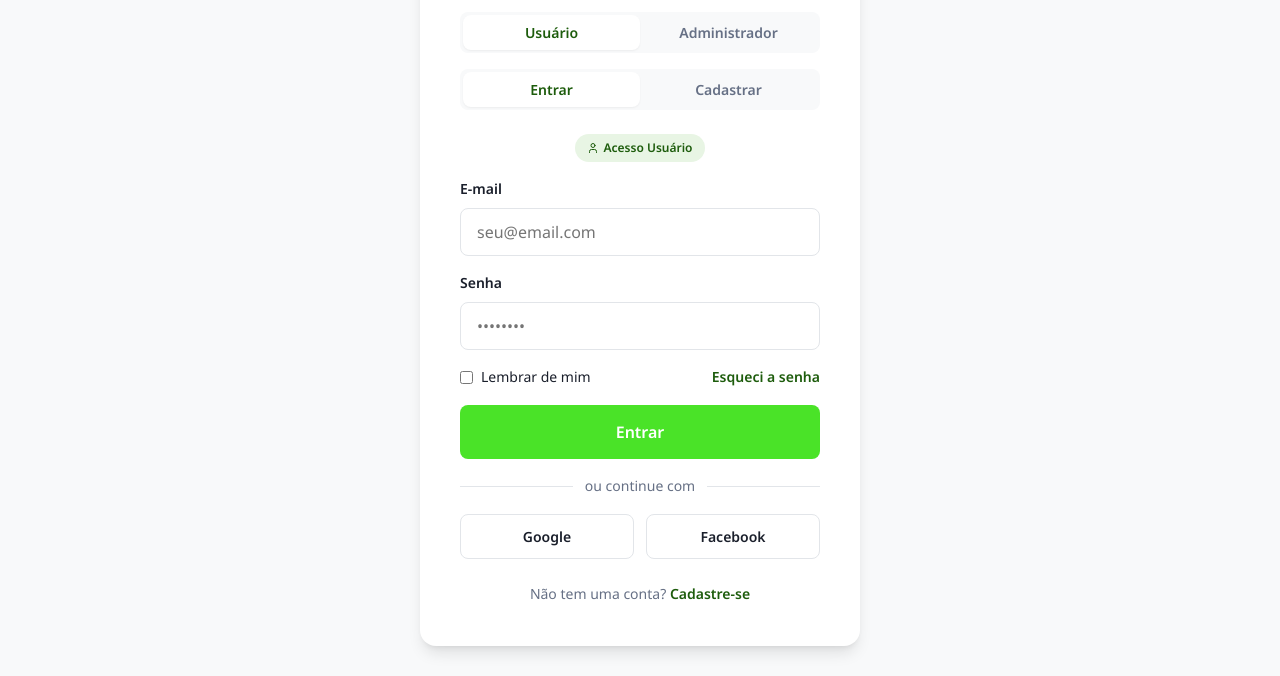
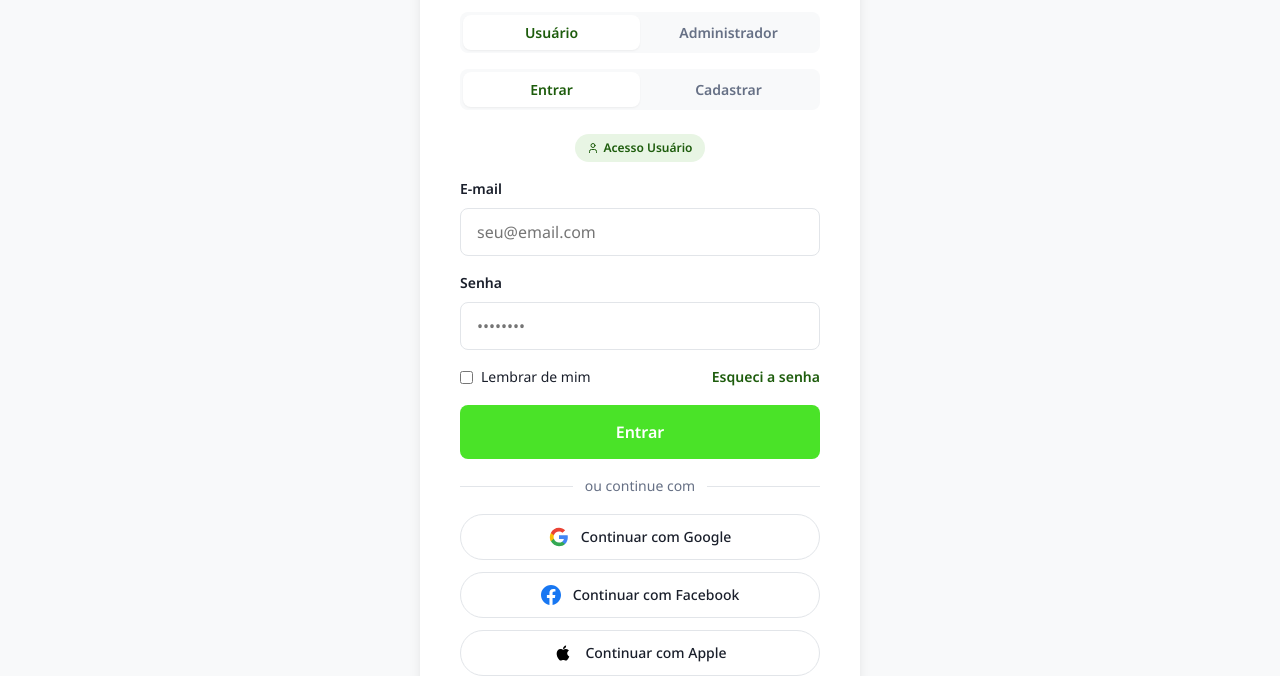
Before and after one commit to Andrelbmachado/CSA, a plain HTML site: page login.html in a window 1280 px wide. Shown: the part 280-956 px from the top of the page. Drawn offline with Linux system fonts and the light colour scheme.

Commit message:
fix: social login buttons - pill shape, brand icons (Google/Facebook/Apple), stacked vertically

```diff
--- a/css/pages.css
+++ b/css/pages.css
@@ -850,6 +850,26 @@
 }
 .auth-footer a { color: var(--green-dark); font-weight: 600; }
 
+.social-btn {
+  display: flex !important;
+  align-items: center;
+  justify-content: center;
+  gap: var(--space-3);
+  border: 1px solid var(--border-light) !important;
+  border-radius: 999px !important;
+  padding: var(--space-3) var(--space-4) !important;
+  font-weight: 500;
+  font-size: var(--font-size-sm);
+  transition: all var(--transition-fast);
+}
+.social-btn:hover {
+  border-color: var(--border-dark) !important;
+  background: var(--surface) !important;
+}
+.social-btn svg {
+  flex-shrink: 0;
+}
+
 /* ══════════════════════════════════════════════
    PROFILE PAGE
    ══════════════════════════════════════════════ */
--- a/login.html
+++ b/login.html
@@ -96,12 +96,18 @@
 
         <div class="auth-divider">ou continue com</div>
 
-        <div style="display:flex;gap:var(--space-3);">
-          <button class="btn btn-ghost w-full" style="border:1px solid var(--border-light);" onclick="showToast('Login com Google em breve!','info')" data-tooltip="Login com Google">
-            Google
+        <div style="display:flex;flex-direction:column;gap:var(--space-3);">
+          <button class="btn btn-ghost w-full social-btn" onclick="showToast('Login com Google em breve!','info')">
+            <svg width="20" height="20" viewBox="0 0 24 24"><path d="M22.56 12.25c0-.78-.07-1.53-.2-2.25H12v4.26h5.92a5.06 5.06 0 0 1-2.2 3.32v2.77h3.57c2.08-1.92 3.28-4.74 3.28-8.1z" fill="#4285F4"/><path d="M12 23c2.97 0 5.46-.98 7.28-2.66l-3.57-2.77c-.98.66-2.23 1.06-3.71 1.06-2.86 0-5.29-1.93-6.16-4.53H2.18v2.84C3.99 20.53 7.7 23 12 23z" fill="#34A853"/><path d="M5.84 14.09c-.22-.66-.35-1.36-.35-2.09s.13-1.43.35-2.09V7.07H2.18A11.96 11.96 0 0 0 1 12c0 1.94.46 3.77 1.18 5.07l3.66-2.84v-.14z" fill="#FBBC05"/><path d="M12 5.38c1.62 0 3.06.56 4.21 1.64l3.15-3.15C17.45 2.09 14.97 1 12 1 7.7 1 3.99 3.47 2.18 7.07l3.66 2.84c.87-2.6 3.3-4.53 6.16-4.53z" fill="#EA4335"/></svg>
+            Continuar com Google
           </button>
-          <button class="btn btn-ghost w-full" style="border:1px solid var(--border-light);" onclick="showToast('Login com Facebook em breve!','info')" data-tooltip="Login com Facebook">
-            Facebook
+          <button class="btn btn-ghost w-full social-btn" onclick="showToast('Login com Facebook em breve!','info')">
+            <svg width="20" height="20" viewBox="0 0 24 24"><path d="M24 12.073c0-6.627-5.373-12-12-12s-12 5.373-12 12c0 5.99 4.388 10.954 10.125 11.854v-8.385H7.078v-3.47h3.047V9.43c0-3.007 1.792-4.669 4.533-4.669 1.312 0 2.686.235 2.686.235v2.953H15.83c-1.491 0-1.956.925-1.956 1.874v2.25h3.328l-.532 3.47h-2.796v8.385C19.612 23.027 24 18.062 24 12.073z" fill="#1877F2"/></svg>
+            Continuar com Facebook
+          </button>
+          <button class="btn btn-ghost w-full social-btn" onclick="showToast('Login com Apple em breve!','info')">
+            <svg width="20" height="20" viewBox="0 0 24 24"><path d="M17.05 20.28c-.98.95-2.05.88-3.08.4-1.09-.5-2.08-.48-3.24 0-1.44.62-2.2.44-3.06-.4C2.79 15.25 3.51 7.59 9.05 7.31c1.35.07 2.29.74 3.08.8 1.18-.24 2.31-.93 3.57-.84 1.51.12 2.65.72 3.4 1.8-3.12 1.87-2.38 5.98.48 7.13-.57 1.5-1.31 2.99-2.54 4.09zM12.03 7.25c-.15-2.23 1.66-4.07 3.74-4.25.29 2.58-2.34 4.5-3.74 4.25z" fill="#000000"/></svg>
+            Continuar com Apple
           </button>
         </div>
 
```
